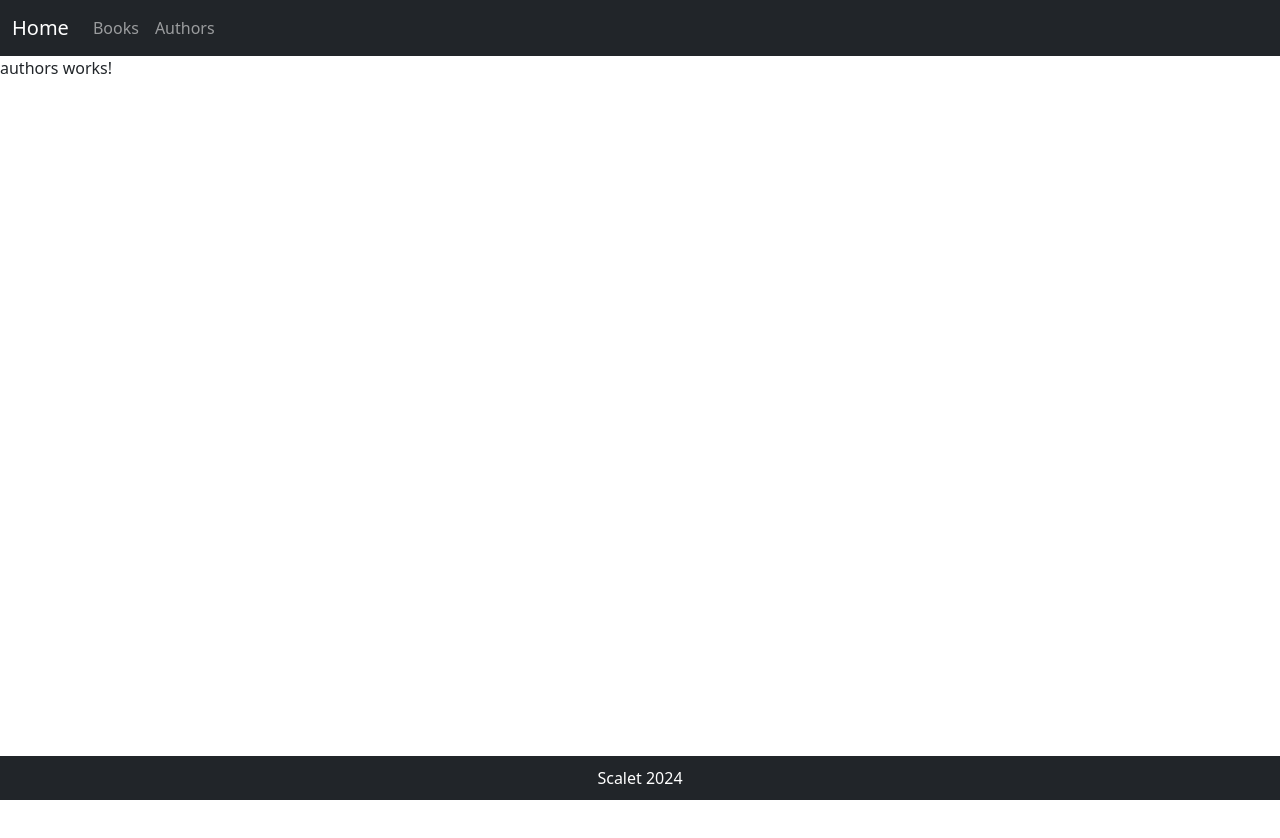
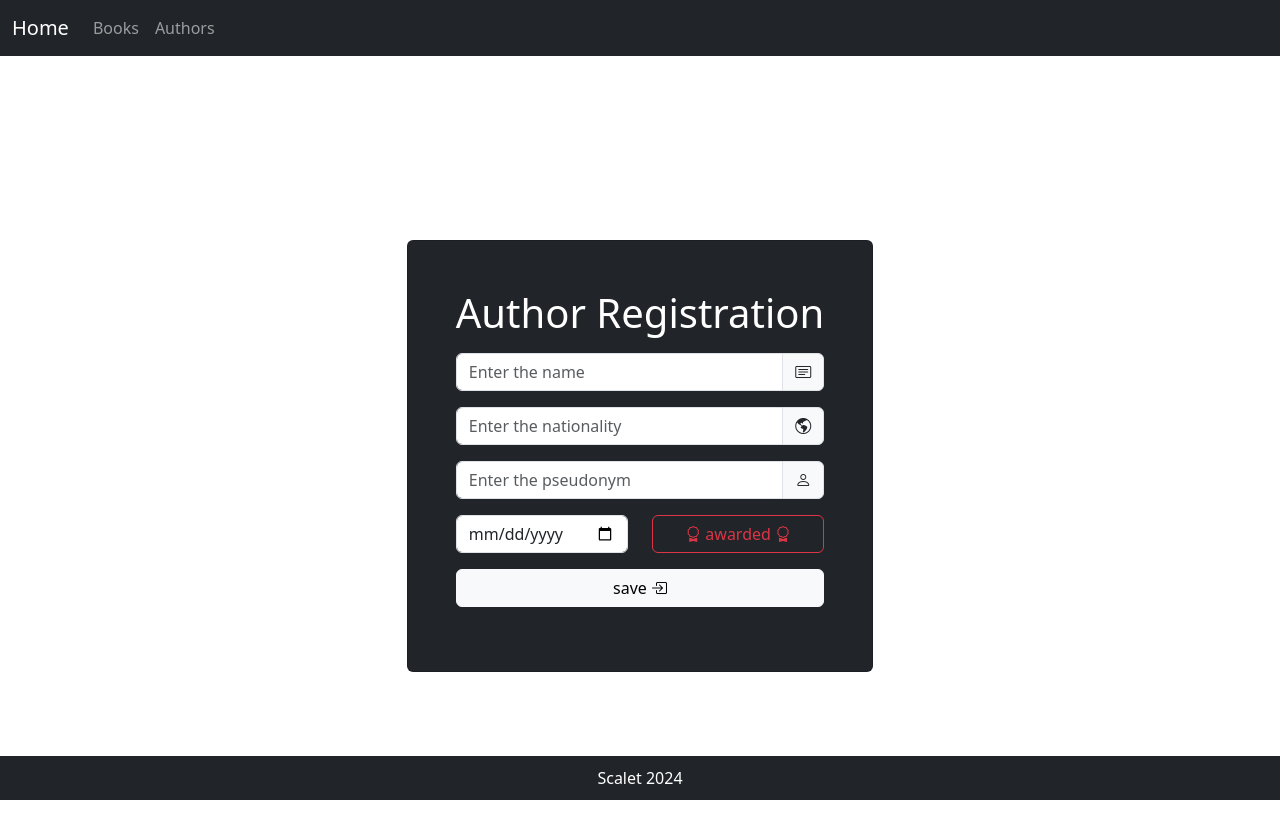
Before and after one commit to rafaScalet/AngularExam, an Angular app: page /authors in a window 1280 px wide. Shown: the top 838 px of the page. Before the commit the page ends 800 px from the top, so only its background shows below. Built offline with nearby package versions, Linux system fonts and the light colour scheme.

Commit message:
created authors forms

```diff
--- a/angular.json
+++ b/angular.json
@@ -36,6 +36,7 @@
             ],
             "styles": [
               "node_modules/bootstrap/dist/css/bootstrap.min.css",
+              "node_modules/bootstrap-icons/font/bootstrap-icons.css",
               "src/styles.css"
             ],
             "scripts": []
--- a/package.json
+++ b/package.json
@@ -21,6 +21,7 @@
     "@ng-bootstrap/ng-bootstrap": "^16.0.0",
     "@popperjs/core": "^2.11.8",
     "bootstrap": "^5.3.2",
+    "bootstrap-icons": "^1.11.3",
     "rxjs": "~7.8.0",
     "tslib": "^2.3.0",
     "zone.js": "~0.14.3"
--- a/src/app/authors/authors.component.html
+++ b/src/app/authors/authors.component.html
@@ -1 +1,40 @@
-<p>authors works!</p>
+<div class="d-flex justify-content-center align-items-center text-center vh-100">
+  <div class="card text-white bg-dark p-5">
+    <form>
+      <h1 class="mb-3">Author Registration</h1>
+      <div class="row mb-3">
+        <div class="input-group col">
+          <input class="form-control" type="text" name="name" id="name" placeholder="Enter the name">
+          <span class="input-group-text"><i class="bi bi-card-text"></i></span>
+        </div>
+      </div>
+      <div class="row mb-3">
+        <div class="input-group col">
+          <input class="form-control" type="text" name="nationality" id="nationality"
+            placeholder="Enter the nationality">
+          <span class="input-group-text"><i class="bi bi-globe-americas"></i></span>
+        </div>
+      </div>
+      <div class="row mb-3">
+        <div class="input-group col">
+          <input class="form-control" type="text" name="pseudonym" id="pseudonym" placeholder="Enter the pseudonym">
+          <span class="input-group-text"><i class="bi bi-person"></i></span>
+        </div>
+      </div>
+      <div class="row mb-3">
+        <div class="input-group col">
+          <input class="form-control" type="date" name="date" id="date">
+        </div>
+        <div class="input-group col">
+          <div class="btn-group col-12" role="group" aria-label="Basic checkbox toggle button group">
+            <input type="checkbox" class="btn-check" id="awarded" autocomplete="off">
+            <label class="btn btn-outline-danger" for="awarded"><i class="bi bi-award"></i> awarded <i class="bi bi-award"></i></label>
+          </div>
+        </div>
+      </div>
+      <div class="row mx-auto mb-3">
+        <button class="btn btn-light" type="submit">save <i class="bi bi-box-arrow-in-right"></i></button>
+      </div>
+    </form>
+  </div>
+</div>
--- a/src/app/books/books.component.html
+++ b/src/app/books/books.component.html
@@ -1 +1,2 @@
 <p>books works!</p>
+<i class="bi bi-star-fill"></i>
--- a/src/styles.css
+++ b/src/styles.css
@@ -1 +1 @@
-/* You can add global styles to this file, and also import other style files */
+@import "../node_modules/bootstrap-icons/font/bootstrap-icons.css";/* You can add global styles to this file, and also import other style files */
```
Also changed, not shown: 1 other file (tests, documents, lock files or other folders).
